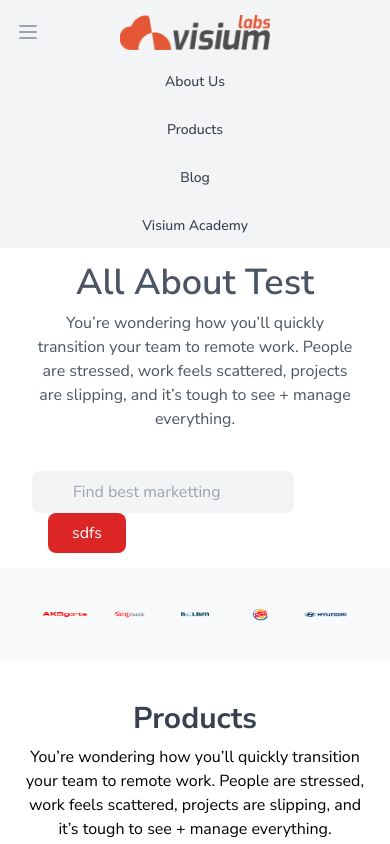
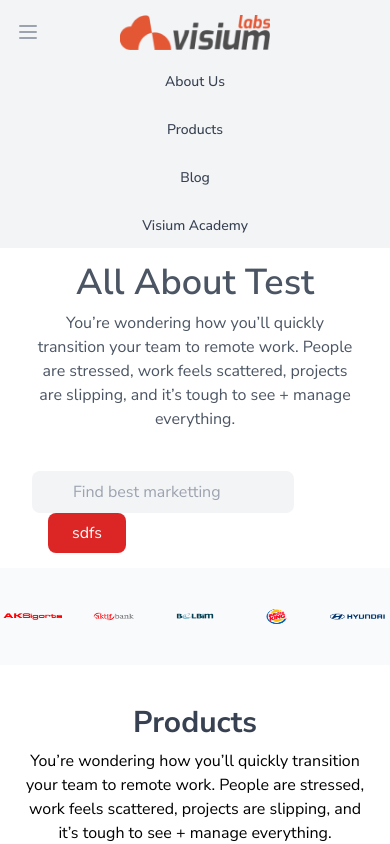
Before and after one commit to arda-e/vLabsWeb, a Next.js app in the folder vlabsweb/: page / in a window 390 px wide. Shown: the top 844 px of the page. Built offline with nearby package versions, Linux system fonts and the light colour scheme.

Commit message:
home page > 2000px fix

```diff
--- a/vlabsweb/components/Customers/Customers.js
+++ b/vlabsweb/components/Customers/Customers.js
@@ -2,6 +2,7 @@ import CustomerCard from './CustomerCard'
 const Customers = () => {
     return (
         <section className="py-10 md:py-20 px-5 md:px-32 bg-gray-50 flex flex-col justify-center">
+            <div className="mx-auto max-w-7xl">
                 <div id="heading" className="flex flex-col mb-14">
                     <div className="text-center md:text-left font-bold text-3xl md:text-4xl text-gray-700">Customers</div>
                     <div className="text-center md:text-left mt-2 text-md md:text-lg">Sub heading</div>
@@ -20,6 +21,7 @@ const Customers = () => {
                         <CustomerCard logoSrc="" description="" name="" title="" />
                     </div>
                 </div>
+            </div>
         </section>
     )
 }
--- a/vlabsweb/components/HeroSection.js
+++ b/vlabsweb/components/HeroSection.js
@@ -1,7 +1,7 @@
 
 const HeroSection = () => {
     return (
-        <section className="flex flex-col items-center justify-center h-80 px-8 md:px-52">
+        <section className="flex max-w-7xl mx-auto flex-col items-center justify-center h-80 px-8 md:px-52">
             <div className="flex flex-col">
                 <div className="text-gray-600 text-4xl md:text-5xl font-semibold text-center">All About Test</div>
                 <div className="text-gray-600 text-md md:text-xl font-normal text-center mt-2">You’re wondering how you’ll quickly transition your team to remote work. People are stressed,
--- a/vlabsweb/components/Products/Products.js
+++ b/vlabsweb/components/Products/Products.js
@@ -2,8 +2,9 @@ import ProductBox from "./ProductCard"
 
 const Products = () => {
     return (
-        <section className="py-10 md:py-20 px-5 md:px-32 bg-orange-100 flex flex-col justify-center">
-            <div className="flex flex-col mb-5 md:mb-14">
+        <section className=" py-10 md:py-20 px-5 md:px-32 bg-orange-100 flex flex-col justify-center">
+           <div className="mx-auto max-w-7xl">
+           <div className="flex flex-col mb-5 md:mb-14">
                 <h1 className="font-bold text-3xl md:text-4xl text-center md:text-left text-gray-700">Products</h1>
                 <h3 className="mt-2 text-center md:text-left text-md md:text-lg">You’re wondering how you’ll quickly transition your team to remote work. People are stressed, work feels scattered, projects are slipping, and it’s tough to see + manage everything.</h3>
             </div>
@@ -14,6 +15,7 @@ const Products = () => {
                 <ProductBox name="Manage" description="Test Case Management" text="Pellentesque in ipsum id orci porta dapibus. Vivamus magna justo, lacinia eget consectetur sed, convallis at tellus. Vivamus suscipit tortor eget felis porttitor volutpat." />
                 <ProductBox name="Manage" description="Test Case Management" text="Pellentesque in ipsum id orci porta dapibus. Vivamus magna justo, lacinia eget consectetur sed, convallis at tellus. Vivamus suscipit tortor eget felis porttitor volutpat." />
             </div>
+            </div>
         </section>
     )
 }
--- a/vlabsweb/components/TestimonialBrands.js
+++ b/vlabsweb/components/TestimonialBrands.js
@@ -2,7 +2,7 @@ import Image from 'next/image'
 
 const TestimonialBrands = () => {
     return (
-        <section className="flex justify-center bg-gray-50 py-10 flex-row px-10 space-x-4 md:space-x-16">
+        <section className="flex mx-auto justify-center bg-gray-50 py-10 flex-row space-x-4 md:space-x-16">
             <div className="flex"><Image src="/img/aksigorta.png" height="40" width="150" /></div>
             <div className="flex"><Image src="/img/aktifbank.png" height="40" width="150" /></div>
             <div className="flex"><Image src="/img/belbim.png" height="40" width="150" /></div>
--- a/vlabsweb/pages/index.js
+++ b/vlabsweb/pages/index.js
@@ -6,7 +6,7 @@ import TestimonialBrands from '../components/TestimonialBrands'
 
 export default function Home() {
   return (
-    <div className="max-w-7xl mx-auto">
+    <div className="mx-auto">
       <Head>
         <title>Visium Labs</title>
       </Head>
```
Lines whose indentation alone changed are shown as unchanged.
